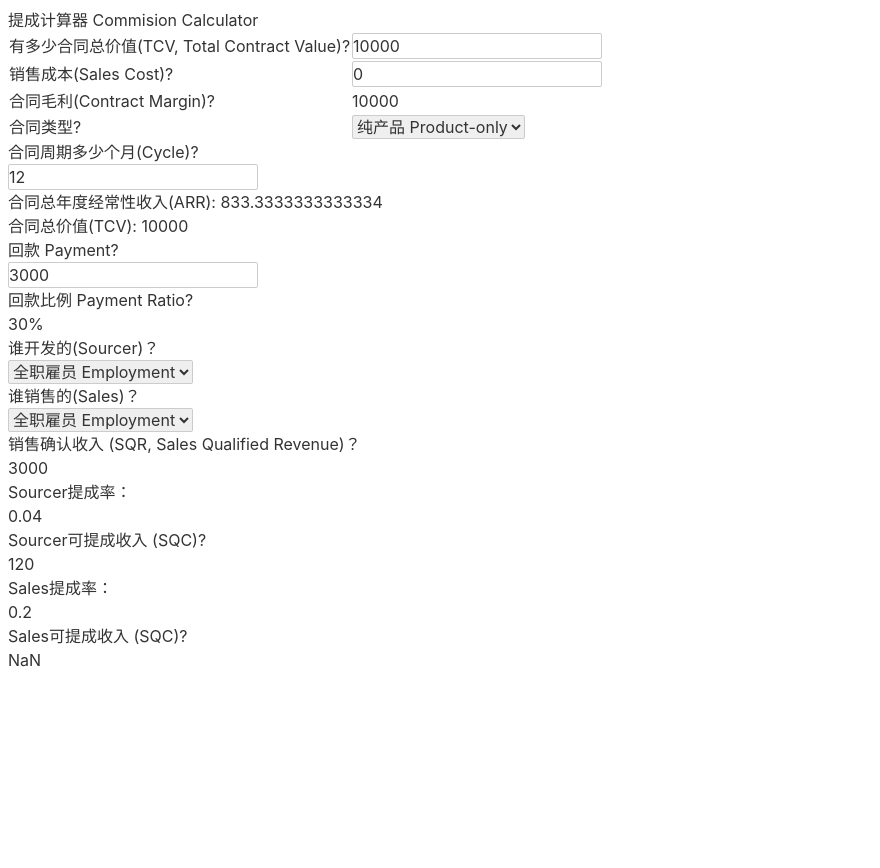
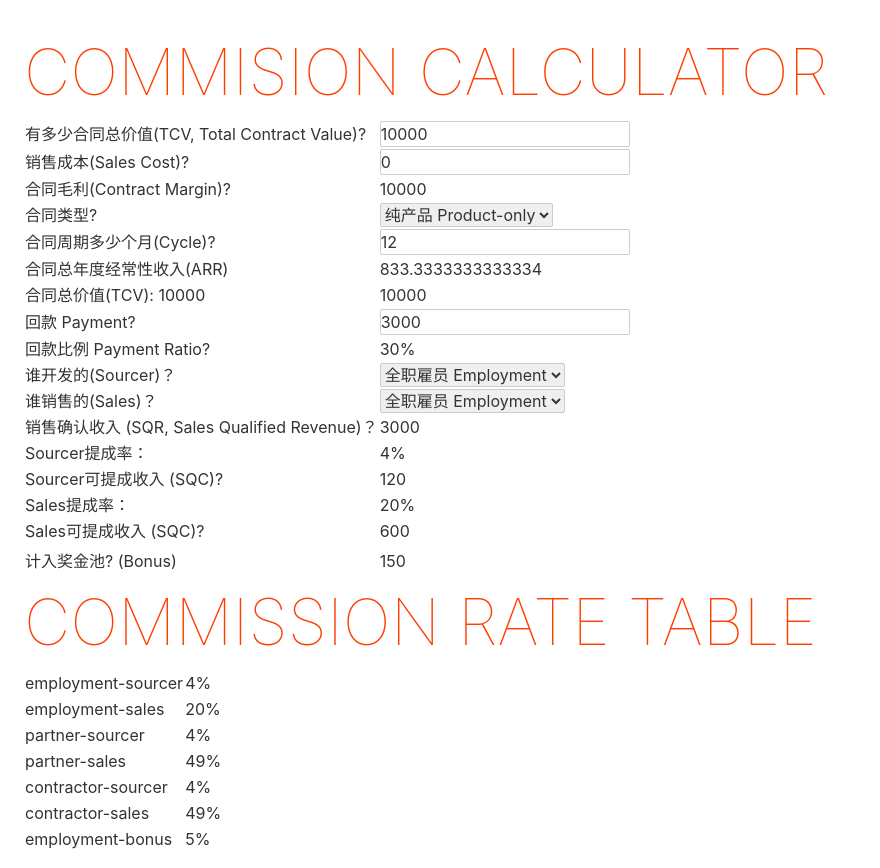
Before and after one commit to vikadata/cc, a Svelte app: page / in a window 1280 px wide. Shown: the whole page, without its empty margins (0-880 px from the left). Before the commit the page ends 800 px from the top, so only its background shows below. Built offline with nearby package versions, Linux system fonts and the light colour scheme.

Commit message:
chore: bonus

```diff
--- a/src/App.svelte
+++ b/src/App.svelte
@@ -31,7 +31,8 @@
       : 0;
 
   $: arr = contractProductValue / cycle;
-  // 回款
+
+  // how many payment get back?
   export let payment = 3000;
 
   // 回款比例
@@ -52,13 +53,14 @@
     { id: "hybrid", text: `产品加服务 Hybrid` },
   ];
 
-  export let commissionRate = {
+  export const commissionRate = {
     "employment-sourcer": 0.04,
     "employment-sales": 0.2,
     "partner-sourcer": 0.04,
     "partner-sales": 0.49,
     "contractor-sourcer": 0.04,
     "contractor-sales": 0.49,
+    "employment-bonus": 0.05,
   };
 
   const getCommissionRate = (personnelType, role) => {
@@ -66,14 +68,16 @@
   };
 
   $: sourcerSQC = sqr * getCommissionRate(whoSourcingType, "sourcer");
-  $: salesSQC = sqr * getCommissionRate(getCommissionRate, "sales");
+  $: salesSQC = sqr * getCommissionRate(whoSalesType, "sales");
+
+  $: bonusPool = sqr * getCommissionRate("employment", "bonus");
 </script>
 
 <main>
-  <h1 class="text-3xl font-bold underline">提成计算器 Commision Calculator</h1>
+  <h1 class="text-3xl font-bold underline">Commision Calculator</h1>
   <!-- <p>Visit the <a href="https://svelte.dev/tutorial">Svelte tutorial</a> to learn how to build Svelte apps.</p> -->
   <form>
-    <table>
+    <table border="1" cellspacing="0">
       <tr>
         <td>
           <label for="tcv">有多少合同总价值(TCV, Total Contract Value)?</label>
@@ -141,24 +145,51 @@
           </td>
         </tr>
       {/if}
-    </table>
 
+      <tr>
+        <td>
           <label for="cycle">合同周期多少个月(Cycle)?</label>
+        </td>
+        <td>
           <input name="cycle" type="number" bind:value={cycle} />
+        </td>
+      </tr>
 
-    <p>合同总年度经常性收入(ARR): {arr}</p>
-
-    <p>合同总价值(TCV): {tcv}</p>
-
+      <tr>
+        <td> 合同总年度经常性收入(ARR) </td>
+        <td>
+          {arr}
+        </td>
+      </tr>
+      <tr>
+        <td>
+          合同总价值(TCV): {tcv}
+        </td>
+        <td>
+          {tcv}
+        </td>
+      </tr>
+      <tr>
+        <td>
           <label for="payment">回款 Payment?</label>
+        </td>
+        <td>
           <input name="payment" type="number" bind:value={payment} />
-
+        </td>
+      </tr>
+      <tr>
+        <td>
           <label for="paymentRatio">回款比例 Payment Ratio?</label>
+        </td>
+        <td>
           {paymentRatio * 100}%
-
-    <div class="columns-2">
-      <span><label for="whoSourcingType">谁开发的(Sourcer)？</label></span>
-      <span>
+        </td>
+      </tr>
+      <tr>
+        <td>
+          <label for="whoSourcingType">谁开发的(Sourcer)？</label>
+        </td>
+        <td>
           <select name="whoSourcingType" bind:value={whoSourcingType}>
             {#each personnelTypes as personnelType}
               <option value={personnelType.id}>
@@ -166,10 +197,14 @@
               </option>
             {/each}
           </select>
-      </span>
-    </div>
+        </td>
+      </tr>
 
+      <tr>
+        <td>
           <label for="whoSalesType">谁销售的(Sales)？</label>
+        </td>
+        <td>
           <select name="whoSalesType" bind:value={whoSalesType}>
             {#each personnelTypes as personnelType}
               <option value={personnelType.id}>
@@ -177,25 +212,78 @@
               </option>
             {/each}
           </select>
+        </td>
+      </tr>
+      <tr>
+        <td>
+          <label for="sqr">销售确认收入 (SQR, Sales Qualified Revenue)？</label>
+        </td>
+        <td>
+          {sqr}
+        </td>
+      </tr>
+      <tr>
+        <td>
+          <label>Sourcer提成率：</label>
+        </td>
+        <td>
+          {getCommissionRate(whoSourcingType, "sourcer") * 100}%
+        </td>
+      </tr>
+      <tr>
+        <td>
+          <label for="sourcerSQC">Sourcer可提成收入 (SQC)?</label>
+        </td>
+        <td>
+          {sourcerSQC}
+        </td>
+      </tr>
+      <tr>
+        <td>
+          <label>Sales提成率：</label>
+        </td>
+        <td>
+          {getCommissionRate(whoSalesType, "sales") * 100}%
+        </td>
+      </tr>
+      <tr>
+        <td>
+          <label for="salesSQC">Sales可提成收入 (SQC)?</label>
+        </td>
+        <td>
+          {salesSQC}
+        </td>
+      </tr>
+      <tr>
+        <td />
+        <td />
+      </tr>
+      <tr>
+        <td />
+        <td />
+      </tr>
+      <tr>
+        <td>
+          <label for="bonus">计入奖金池? (Bonus)</label>
+        </td>
+        <td>
+          {bonusPool}
+        </td>
+      </tr>
+    </table>
+  </form>
 
-    <label for="sqr">销售确认收入 (SQR, Sales Qualified Revenue)？</label>
-    {sqr}
-
-    <label>Sourcer提成率：</label>
-    {getCommissionRate(whoSourcingType, "sourcer")}
-
-    <label for="sourcerSQC">Sourcer可提成收入 (SQC)?</label>
-    {sourcerSQC}
-
-    <label>Sales提成率：</label>
-    {getCommissionRate(whoSalesType, "sales")}
-
-    <label for="salesSQC">Sales可提成收入 (SQC)?</label>
-    {salesSQC}
-  </form>
+  <h1>Commission Rate Table</h1>
+  <table>
+    {#each Object.entries(commissionRate) as [key, value]}
+      <tr>
+        <td>{key}</td>
+        <td>{value * 100}%</td>
+      </tr>
+    {/each}
+  </table>
 </main>
 
-<!--
 <style>
   main {
     text-align: left;
@@ -216,4 +304,4 @@
       max-width: none;
     }
   }
-</style> -->
+</style>
```
Lines whose indentation alone changed are shown as unchanged.
